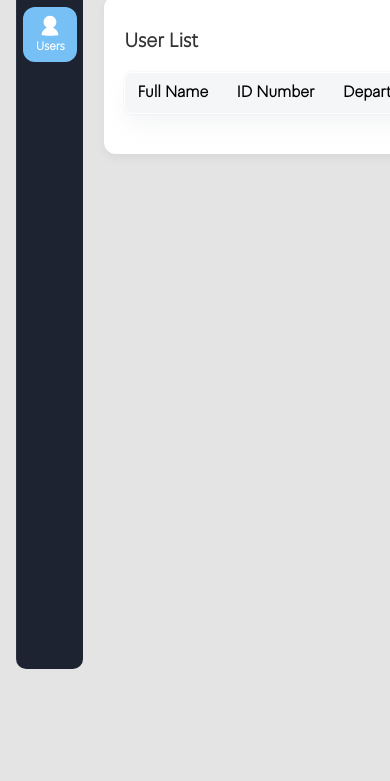
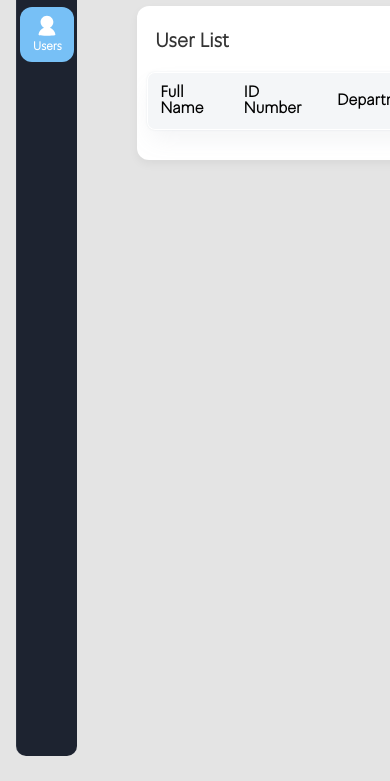
Before and after one commit to DvashHameiri/Honey-sProject, a website: page Public/index.html in a window 390 px wide. Shown: the part 113-894 px from the top of the page. Drawn offline with Linux system fonts and the light colour scheme; no server answers; a web font is replaced by a local one.

Commit message:
responsive shit

```diff
--- a/Public/index.css
+++ b/Public/index.css
@@ -13,34 +13,35 @@ body {
     background-color: #e4e4e4;
     display: flex;
     height: 100vh;
-    padding: 2vh 5vh; /* שמירת מרווחים מסביב */
+    padding: 2vh clamp(10px, 5vw, 50px); /* ריווח גמיש */
     flex-direction: row; /* מציב את ה-sidebar והתוכן אופקית */
     padding-left: 1vh;
 }
 
 .page-header{
-    font-size: 20px;
+    font-size: clamp(16px, 2vw, 24px); /* כותרת שגדלה בהתאם למסך */
     font-weight: bold;
     margin-bottom: 15px;
     color: #1D2330; /* צבע טקסט */
     text-align: left;
-    margin-left: 35px;
+    margin-left: clamp(20px, 3vw, 40px); /* ריווח דינמי */
 }
 
 /* Sidebar */
 .sidebar {
     display: flex;
-    width: 66px;
-    height: 85%;
+    width: clamp(60px, 6vw, 70px); /* רוחב גמיש */
+    height: auto;
+    min-height: 85vh; /* מבטיח שלא יהיה קטן מדי */
     padding: 20px 0px;
     flex-direction: column;
     align-items: center;
-    gap: 55px;
+    gap: clamp(30px, 6vh, 55px); /* התאמה דינמית של הרווחים */
     border-radius: 10px;
     border-left: 1px solid rgba(145, 158, 171, 0.12);
     background: #1D2330;
     flex-shrink: 0;
-    position: fixed;
+    position: relative; /* גורם לו להיות חלק מהזרימה הרגילה של הדף */
 }
 
 /* Menu Items */
@@ -96,43 +97,11 @@ body {
     flex-direction: row;
     justify-content: flex-start;
     align-items: flex-start;
-    width: calc(100% - 90px); /* שומר על ריווח קבוע מה-sidebar */
+    width: calc(100% - clamp(60px, 6vw, 90px)); /* מתחשב ב-sidebar */
     max-width: 1100px; /* מגביל את הרוחב כך שלא יהיה רחב מדי */
     min-width: 600px; /* מונע שהתוכן יהיה קטן מדי */
-    margin-left: 40px; /* מבטיח שהתוכן תמיד רחוק מה-sidebar */
+    margin-left: clamp(20px, 4vw, 40px); /* התאמה חלקה בלי קפיצות */
     padding: 20px;
-}
-
-
-/* מדיה קווריז למסכים קטנים – Sidebar תמיד גלוי */
-@media (max-width: 1024px) {
-    .main-container {
-        width: calc(100% - 70px); /* מצמצם קצת במסכים בינוניים */
-        margin-left: 70px;
-    }
-}
-
-@media (max-width: 768px) {
-    .main-container {
-        width: calc(100% - 66px); /* התוכן נשאר בצד ימין של ה-sidebar */
-        margin-left: 66px; /* מרחק קבוע מה-sidebar */
-        padding: 10px;
-    }
-}
-
-
-/* מדיה קווריז למסכים ממש קטנים (מובייל) */
-@media (max-width: 480px) {
-    .page-header {
-        font-size: 16px; /* מקטין כותרות כדי שלא יהיו גדולות מדי */
-    }
-
-    .add-button {
-        width: 35px;
-        height: 35px;
-        top: 10px;
-        right: 10px;
-    }
 }
 
 /* הקונטיינר של הטבלה */
@@ -143,7 +112,7 @@ body {
     margin: auto;
     background-color: white;
     border-radius: 12px;
-    padding: 20px;
+    padding: clamp(10px, 2vw, 20px); /* התאמת הריווח */
     box-shadow: 0px 4px 10px rgba(0, 0, 0, 0.05);
     position: relative; /* הכפתור יישאר בתוך הקונטיינר */
     overflow-x: auto; /* מאפשר גלילה אם הטבלה רחבה מדי */
@@ -151,17 +120,17 @@ body {
 
 /* עיצוב כותרת */
 .table-title {
-    font-size: 20px;
+    font-size: clamp(20px, 3vw, 28px);
     font-weight: bold;
     color: #333;
-    margin-left: 15px auto;
-    margin-bottom: 25px auto;
+    margin-left: clamp(8px, 1vw, 10px);
+    margin-bottom: clamp(10px, 2vw, 25px);
 }
 
 /* כפתור הוספה – מיקום בפינה הימנית העליונה */
 .add-button {
-    width: 40px;
-    height: 40px;
+    width: clamp(35px, 4vw, 40px);
+    height: clamp(35px, 4vw, 40px);
     border-radius: 50%;
     border: none;
     background-color: rgba(119, 192, 246, 0.4); /* enable = 40% */
@@ -174,8 +143,8 @@ body {
     justify-content: center;
     transition: background-color 0.2s ease-in-out;
     position: absolute;
-    top: 30px; /* מרחק מהחלק העליון */
-    right: 30px; /* מרחק מהחלק הימני */
+    top: clamp(10px, 3vh, 30px);
+    right: clamp(10px, 3vw, 30px);
 }
 
 /* מצב רחף (hover) */
@@ -192,7 +161,7 @@ body {
 /* Table Design */
 table {
     width: 100%;
-    min-width: 600px; /* מבטיח שהטבלה לא תהיה קטנה מדי */
+    min-width: 400px; /* מבטיח שהטבלה לא תהיה קטנה מדי */
     margin: 20px auto;
     border-collapse: collapse;
     border-spacing: 0;
```
